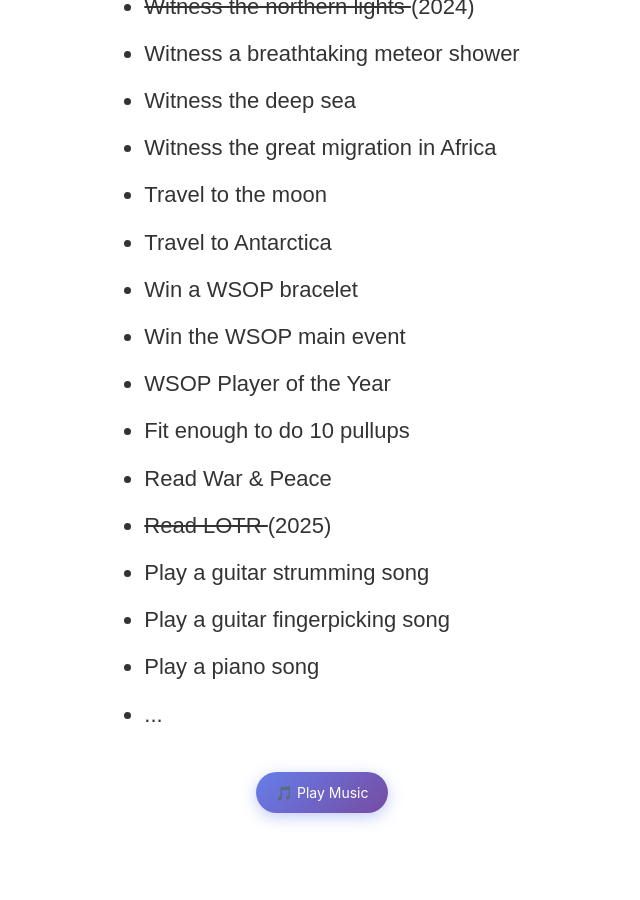
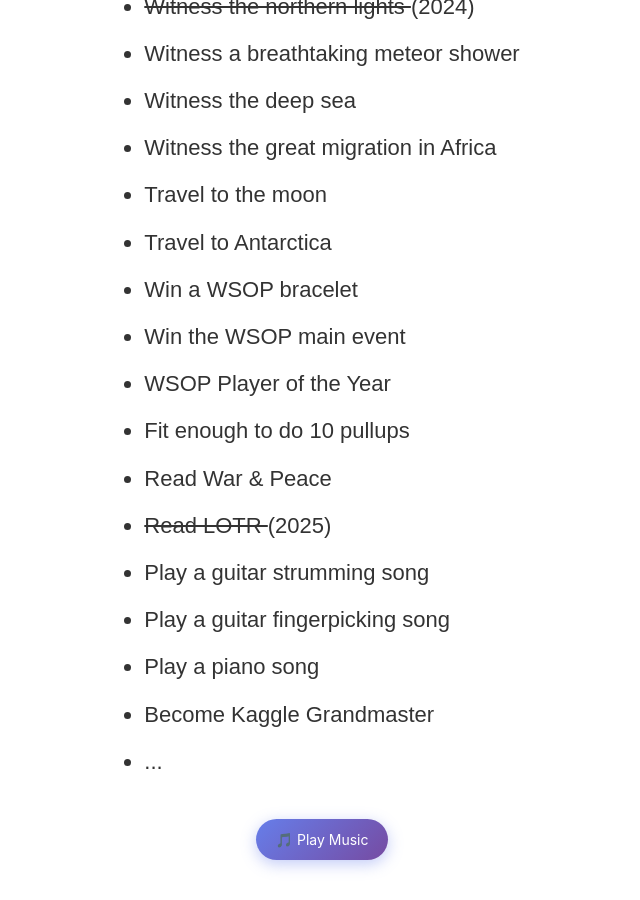
Before and after one commit to Saheb/saheb.github.com, a Jekyll site: the page 100dreams.html, which Jekyll copies as it is, in a window 1280 px wide and 900 px high, scrolled down 1362 px. Shown: the whole window, without its empty margins (318-958 px from the left). Built offline with Jekyll 4.4.1, drawn with Linux system fonts in a browser that asks for light colours; before the commit the page ends 2215 px from its top, so only the background shows below that.

Commit message:
add dream kaggle grandmaster

```diff
--- a/100dreams.html
+++ b/100dreams.html
@@ -109,6 +109,7 @@
 				<li> Play a guitar strumming song
 				<li> Play a guitar fingerpicking song
 				<li> Play a piano song
+				<li> Become Kaggle Grandmaster
 				<li> ...
 			</ul>
 		</div>
```
